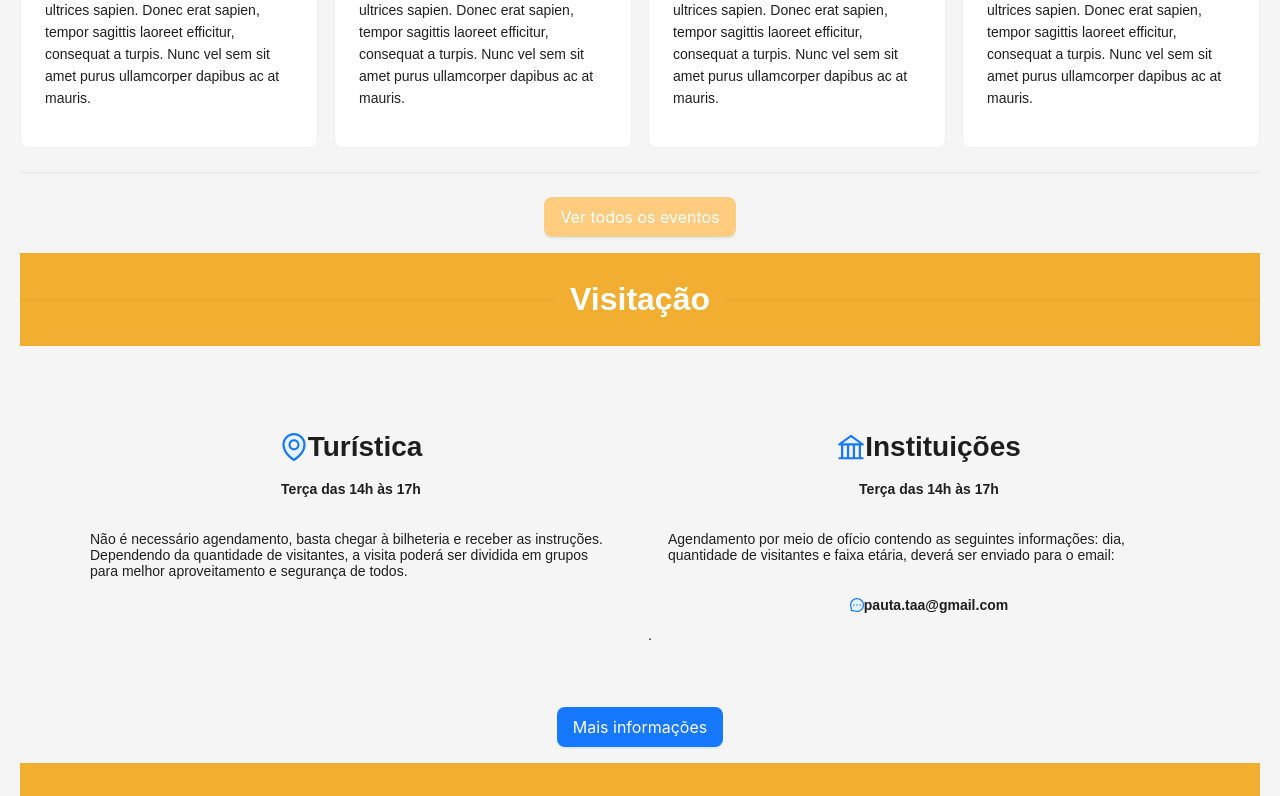
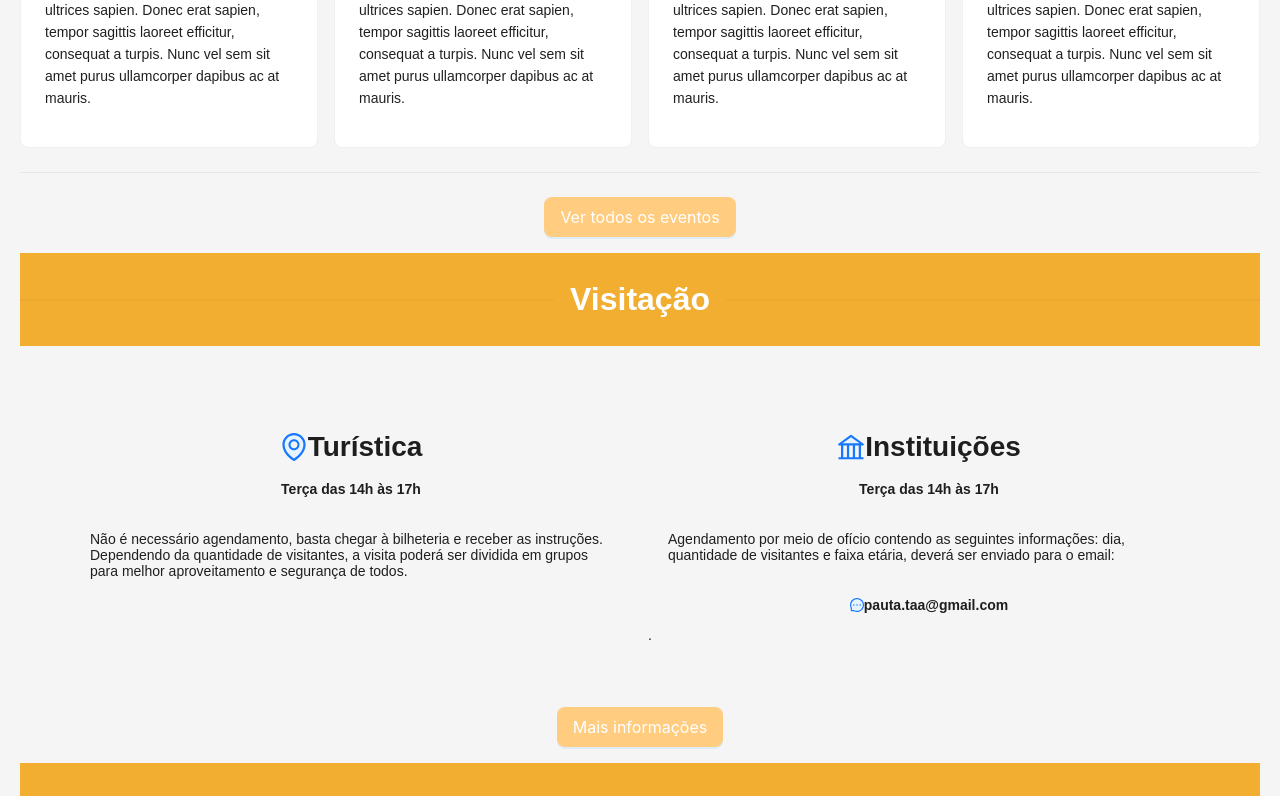
Before and after one commit to lucyfurt/SITE-TEATRO-ARTHUR-AZEVEDO-REACT-JAVASCRIPT, a React (Create React App) app: page / in a window 1280 px wide. Shown: the part 2000-2796 px from the top of the page. Built offline with nearby package versions, Linux system fonts and the light colour scheme.

Commit message:
melhorando botao

```diff
--- a/src/components/Content/Visitacao.js
+++ b/src/components/Content/Visitacao.js
@@ -34,7 +34,7 @@ function Visitacao() {
         </Row>
       </div>
 
-      <Button className="button text-center" type="primary" shape="primary" size={size} onClick={() => setModal2Open(true)}>
+      <Button style={{ backgroundColor: '#ffcc80',  }} className="button text-center" type="primary" shape="primary" size={size} onClick={() => setModal2Open(true)}>
         Mais informações
       </Button>
       <Modal
@@ -43,6 +43,8 @@ function Visitacao() {
         visible={modal2Open}
         onOk={() => setModal2Open(false)}
         onCancel={() => setModal2Open(false)}
+        style={{ backgroundColor: '#ffcc80',  }}
+        className="button text-center" type="primary" shape="primary"
       >
         <p><CheckCircleTwoTone />Proibido fotos em câmera profissional sem uma autorização prévia.</p>
         <p><CheckCircleTwoTone />É permanentemente proibido entrada nas dependências internas do Teatro com alimentos e bebidas.</p>
```
